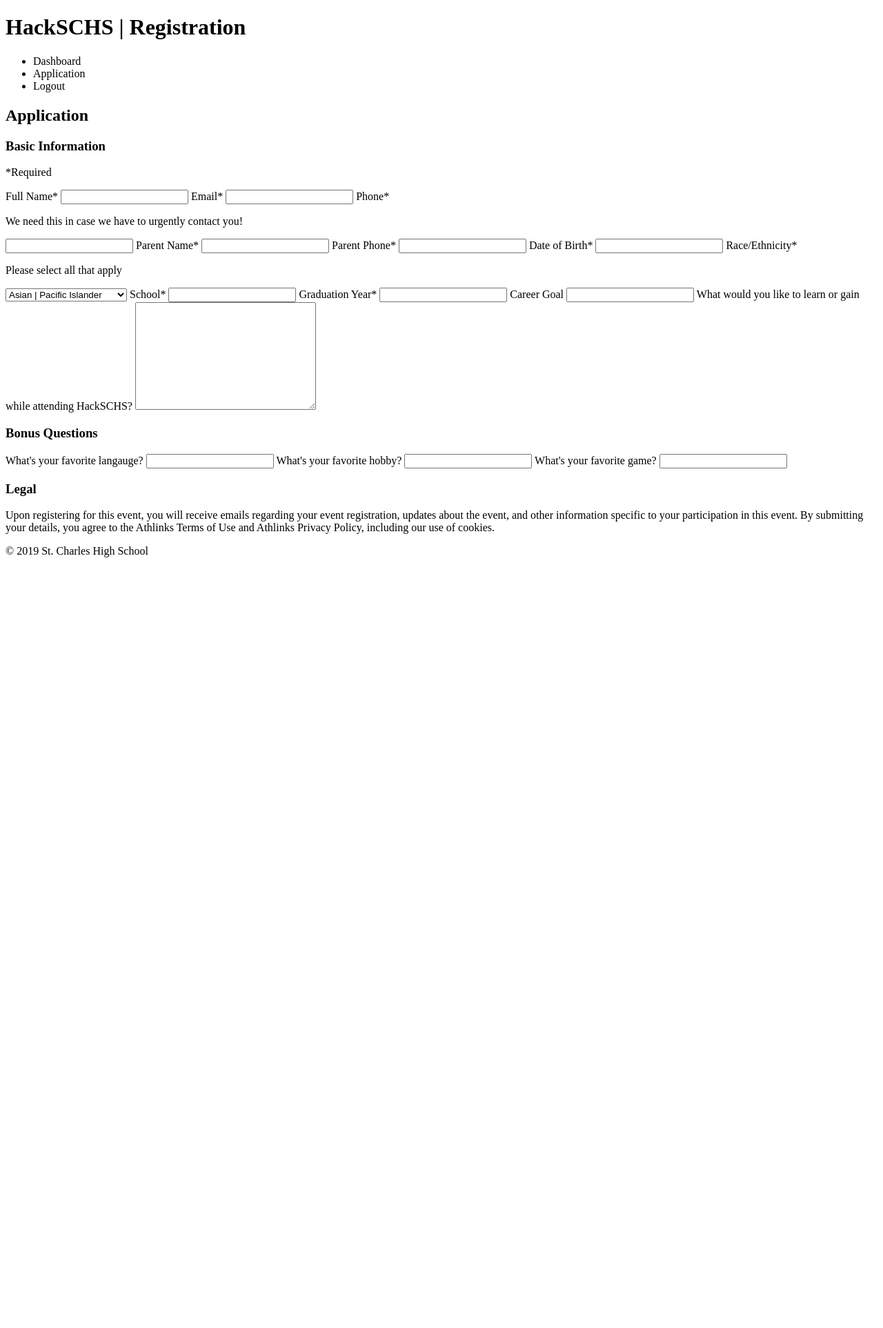
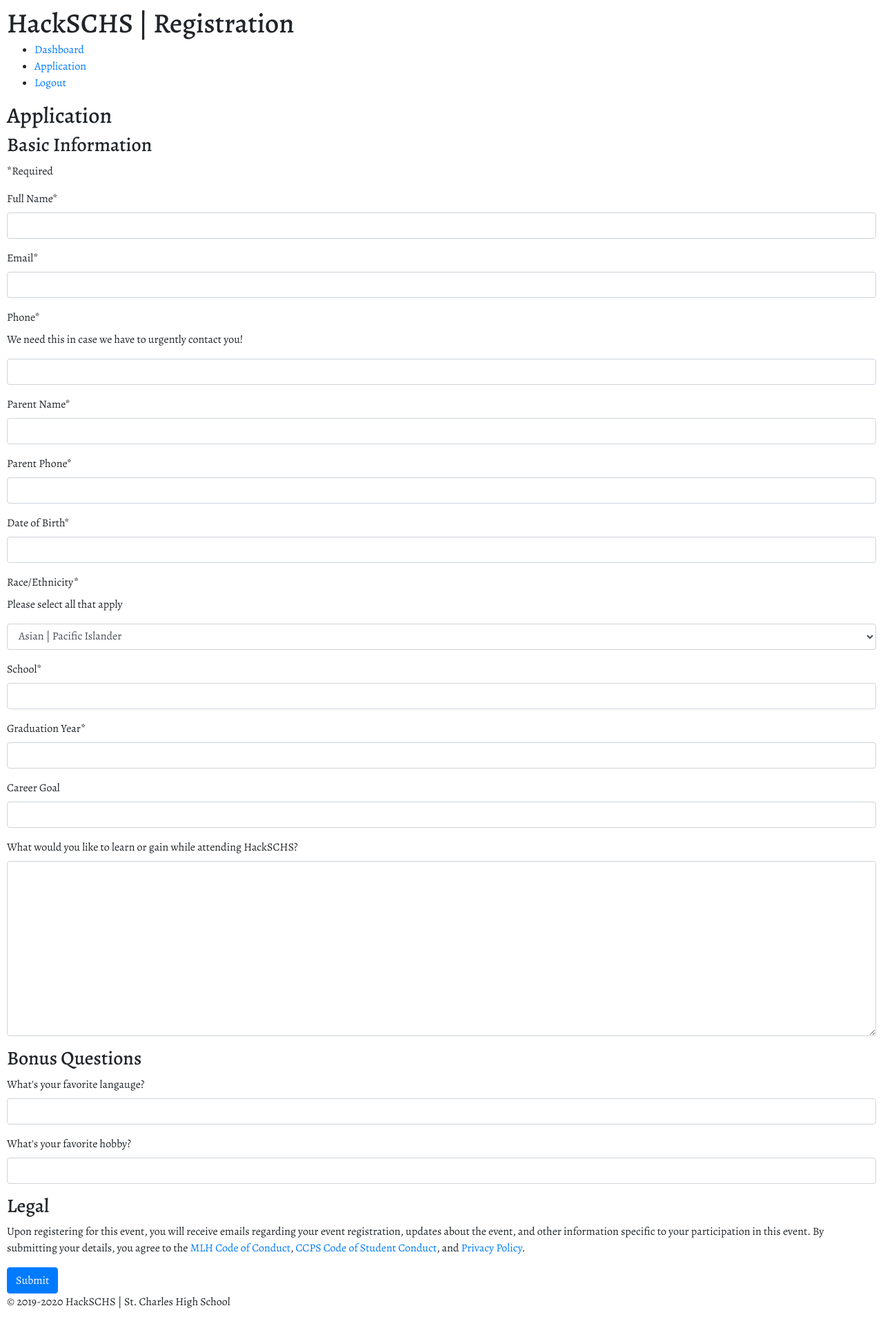
Before and after one commit to Tmstone/hackSCHS, a Flask app: page /register in a window 1280 px wide. Shown: the whole page at 69% size. Before the commit the page ends 808 px from the top, so only its background shows below. Run offline with Flask 2, Linux system fonts and the light colour scheme; some libraries are stand-ins or nearby versions.

Commit message:
styled registration page and initialized dashboard

```diff
--- a/controllers.py
+++ b/controllers.py
@@ -12,13 +12,17 @@
     return render_template('register.html')
 #login user
 
-#logout user
-def logout():
-    session.clear
-    return redirect('/')
-
 #admin login
 
 #process form
 
 #pull all records
+
+#display dashboard
+def dashboard():
+    return render_template('dashboard.html')
+
+#logout user
+def logout():
+    session.clear
+    return redirect('/')
--- a/routes.py
+++ b/routes.py
@@ -14,6 +14,9 @@
 #app.add_url_rule('/signin', view_func=log_in)
 #logout user
 
+#display dashboard
+app.add_url_rule('/dash', view_func=dashboard)
+
 #admin login
 
 #process form
--- a/templates/index.html
+++ b/templates/index.html
@@ -107,7 +107,7 @@
                 <p><a href="#">Devpost</a></p>
                 <p><a href="#">Discord</a></p>
                 <p><a href="https://www.ccboe.com/schools/stcharles/" target="_blank">SCHS</a></p-->
-                <p class="bottom">&copy; 2019 HackSCHS | St. Charles High School</p>
+                <p class="bottom">&copy; 2019-2020 HackSCHS | St. Charles High School</p>
         </div>
     </div>
     <script src="https://unpkg.com/ionicons@4.5.5/dist/ionicons.js"></script>
--- a/templates/register.html
+++ b/templates/register.html
@@ -5,6 +5,11 @@
     <meta name="viewport" content="width=device-width, initial-scale=1.0">
     <meta http-equiv="X-UA-Compatible" content="ie=edge">
     <title>HackSCHS | Register</title>
+    <link rel="stylesheet" href="https://stackpath.bootstrapcdn.com/bootstrap/4.3.1/css/bootstrap.min.css" integrity="sha384-ggOyR0iXCbMQv3Xipma34MD+dH/1fQ784/j6cY/iJTQUOhcWr7x9JvoRxT2MZw1T" crossorigin="anonymous">
+    <link href="https://fonts.googleapis.com/css?family=Alegreya:400,500,900&display=swap" rel="stylesheet">
+    <script src="https://code.jquery.com/jquery-3.4.0.min.js" integrity="sha256-BJeo0qm959uMBGb65z40ejJYGSgR7REI4+CW1fNKwOg=" crossorigin="anonymous"></script>
+    <link rel="stylesheet" href="{{ url_for('static', filename='style.css') }}">
+    <script src="{{ url_for('static', filename='main.js') }}"></script>
 </head>
 <body>
     <div id="container">
@@ -13,39 +18,45 @@
         </div>
         <div id="nav">
             <ul>
-                <li>Dashboard</li>
-                <li>Application</li>
-                <li>Logout</li>
+                <li><a href="/dash">Dashboard</a></li>
+                <li><a href="#">Application</a></li>
+                <li><a href="/logout">Logout</a></li>
             </ul>
         </div>
         <div id="section">
             <h2>Application</h2>
             <h3>Basic Information</h3>
                 <p class="red">*Required</p>
-            <form action="">
-
+            <form action="#" method="post">
+                <div class="form-group">
                     <label for="name">Full Name*</label>
-                <input type="text" class="" name="name" value="">
-
+                    <input type="text" class="form-control" name="name" value="">
+                </div>
+                <div class="form-group">
                     <label for="email">Email*</label>
-                <input type="text" class="" name="email" value="">
-
+                <input type="text" class="form-control" name="email" value="">
+                </div>
+                <div class="form-group">
                     <label for="phone">Phone*</label>
                     <p>We need this in case we have to urgently contact you!</p>
-                <input type="text" class="" name="phone" value="">
-
+                    <input type="text" class="form-control" name="phone" value="">
+                </div>
+                <div class="form-group">
                     <label for="parent">Parent Name*</label>
-                <input type="text" class="" name="parent" value="">
-
+                    <input type="text" class="form-control" name="parent" value="">
+                </div>
+                <div class="form-group">
                     <label for="pphone">Parent Phone*</label>
-                <input type="text" class="" name="pphone" value="">
-
+                    <input type="text" class="form-control" name="pphone" value="">
+                </div>
+                <div class="form-group">
                     <label for="bday">Date of Birth*</label>
-                <input type="text" class="" name="bday" value="">
-
+                    <input type="text" class="form-control" name="bday" value="">
+                </div>
+                <div class="form-group">
                     <label for="race">Race/Ethnicity*</label>
                     <p>Please select all that apply</p>
-                <select name="race" id="">
+                    <select name="race" id="" class="form-control">
                         <option value="asian">Asian | Pacific Islander</option>
                         <option value="black">Black or African American</option>
                         <option value="hispanic">Hispanic</option>
@@ -54,41 +65,49 @@
                         <option value="multi">Multiracial</option>
                         <option value="no">Prefer not to Answer</option>
                     </select>
-
+                </div>
+                <div class="form-group">
                     <label for="school">School*</label>
-                <input type="text" class="" name="school" value="">
-
+                    <input type="text" class="form-control" name="school" value="">
+                </div>
+                <div class="form-group">
                     <label for="graduation">Graduation Year*</label>
-                <input type="text" class="" name="graduation" value="">
-
+                    <input type="text" class="form-control" name="graduation" value="">
+                </div>
+                <div class="form-group">
                     <label for="career">Career Goal</label>
-                <input type="text" class="" name="career" value="">
-
+                    <input type="text" class="form-control" name="career" value="">
+                 </div>
+                <div class="form-group">
                     <label for="goal">What would you like to learn or gain while attending HackSCHS?</label>
-                <textarea name="gaol" rows="10" cols="30"></textarea>
-
+                    <textarea name="gaol" class="form-control" rows="10" cols="30"></textarea>
+                </div>
+                <div class="form-group">
                     <h3>Bonus Questions</h3>
                     <!-- Bonus Questions -->
                     <label for="language">What's your favorite langauge?</label>
-                <input type="text" class="" name="language" value="">
-
+                    <input type="text" class="form-control" name="language" value="">
+                </div>
+                <div class="form-group">
                     <label for="hobby">What's your favorite hobby?</label>
-                <input type="text" class="" name="hobby" value="">
-
-                <label for="game">What's your favorite game?</label>
-                <input type="text" class="" name="game" value="">
-
+                    <input type="text" class="form-control" name="hobby" value="">
+                </div>
+                <div class="form-group">
                     <h3>Legal</h3>
                 <!-- Legal information -->
 
                 <!-- add information for MLH hackathon guidelines -->
                 <!-- add link for CCPS Student Code of Conduct -->
                 <p>Upon registering for this event, you will receive emails regarding your event registration, updates about the event, and other information specific to your participation in this event.
-                        By submitting your details, you agree to the Athlinks Terms of Use and Athlinks Privacy Policy, including our use of cookies.</p>
+                        By submitting your details, you agree to the <a href="https://static.mlh.io/docs/mlh-code-of-conduct.pdf">MLH Code of Conduct</a>, <a href="https://www.ccboe.com/ss/code-of-student-conduct/" target="_blank">CCPS Code of Student Conduct</a>, and <a href="cboe.com/index.php/privacy-policy" target="_blank">Privacy Policy</a>.</p>
+                 </div>
+                 <input type="submit" class="btn btn-primary" value="Submit">
             </form>
 
         </div>
-        <p>&copy; 2019 St. Charles High School</p>
+        <p>&copy; 2019-2020 HackSCHS | St. Charles High School</p>
     </div>
+    <script src="https://unpkg.com/ionicons@4.5.5/dist/ionicons.js"></script>
+    <script src="https://stackpath.bootstrapcdn.com/bootstrap/4.3.1/js/bootstrap.min.js" integrity="sha384-JjSmVgyd0p3pXB1rRibZUAYoIIy6OrQ6VrjIEaFf/nJGzIxFDsf4x0xIM+B07jRM" crossorigin="anonymous"></script>
 </body>
 </html>
```
Also changed, not shown: templates/dashboard.html (+16 -2 lines). Lines whose indentation alone changed are shown as unchanged.
